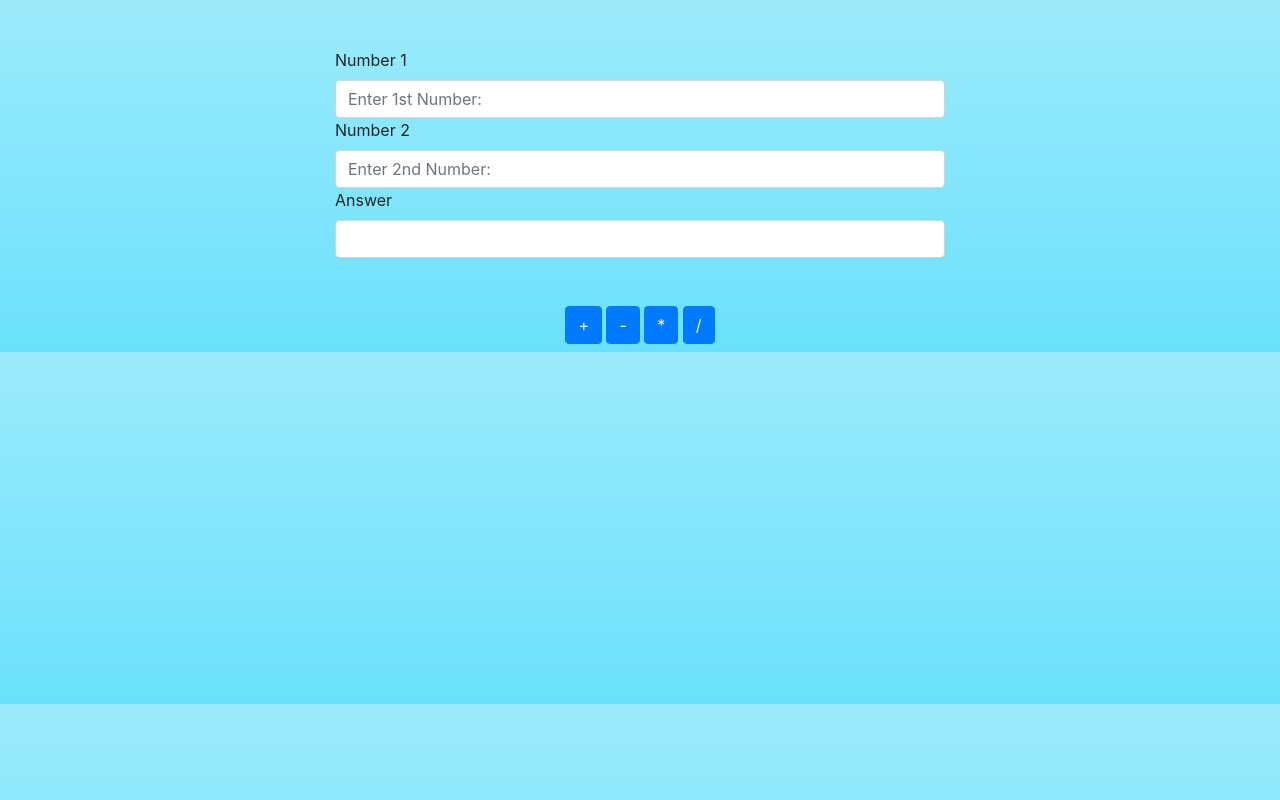
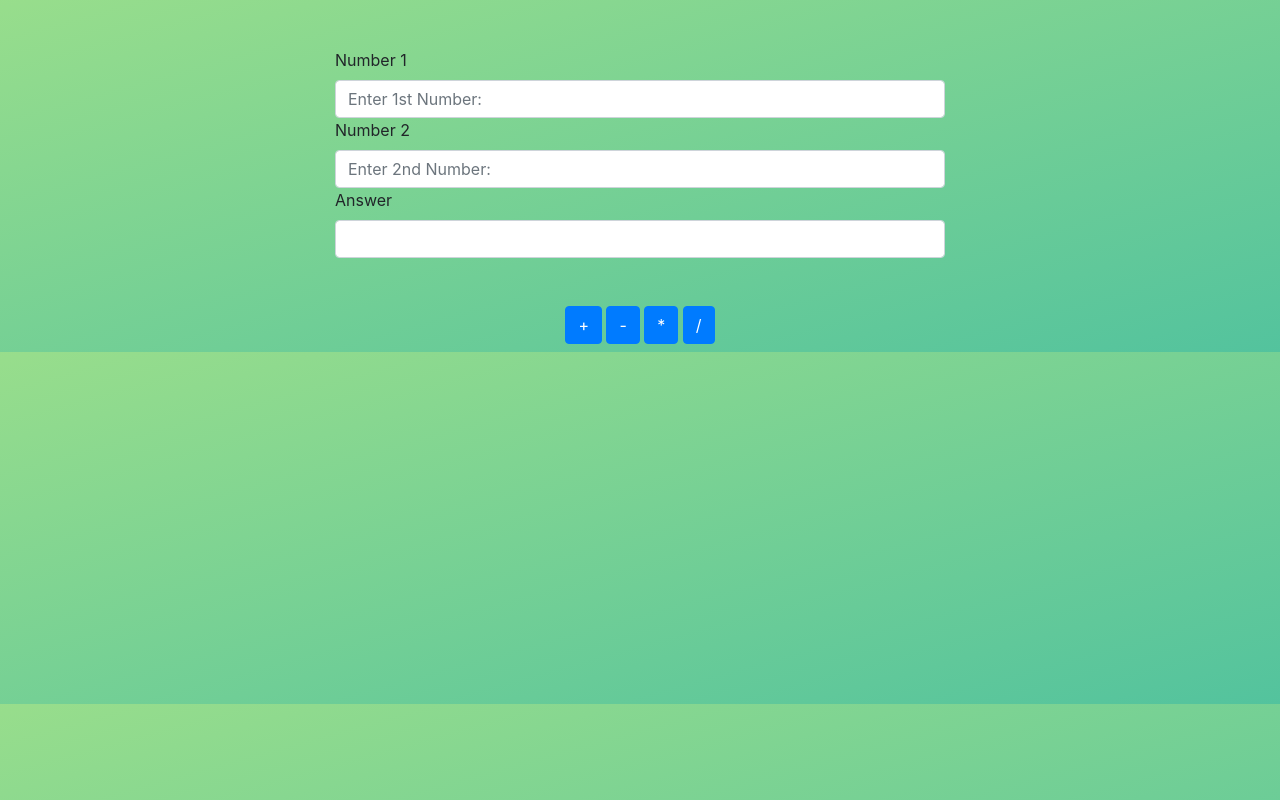
Before and after one commit to nikiljos/simple-calc, a plain HTML site: page index.html in a window 1280 px wide. Drawn offline with nearby package versions, Linux system fonts and the light colour scheme.

Commit message:
Update styles.css

```diff
--- a/styles.css
+++ b/styles.css
@@ -1,3 +1,3 @@
 body{
-  background: linear-gradient(#9cebfc,#6ae1fb);
+  background-image:linear-gradient(to bottom right,rgba(126,213,111,0.8) , rgba(40,180,133,0.8));
 }
```
